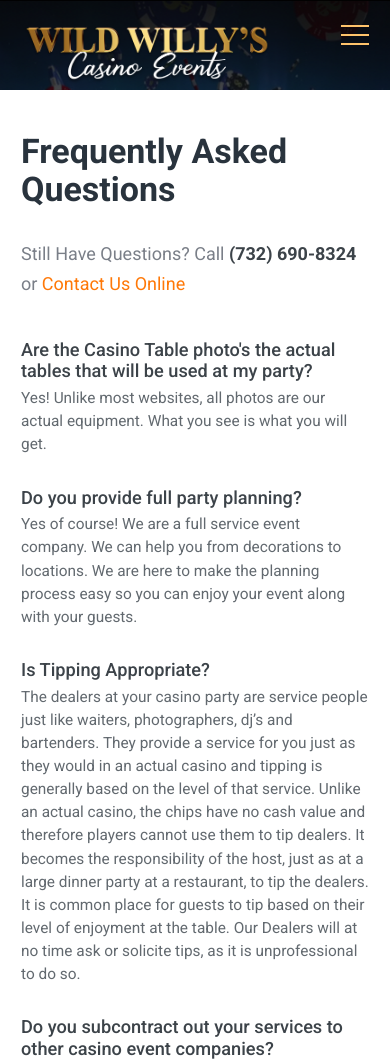
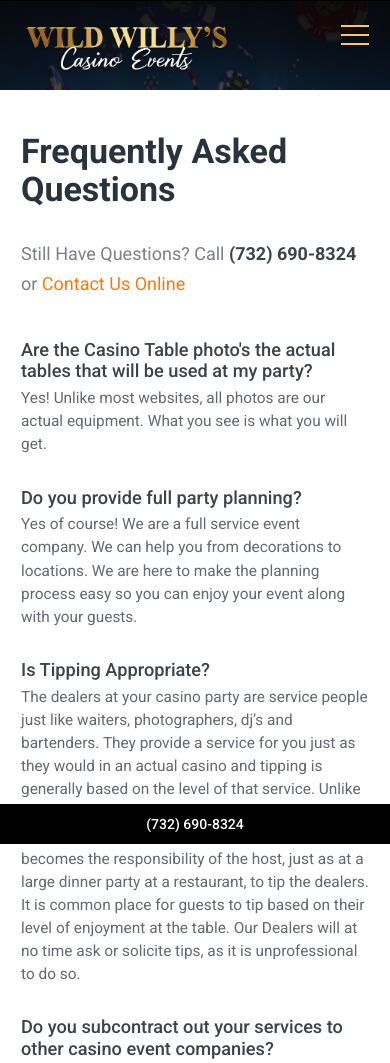
Before and after one commit to evolmk/wildwillys, a PHP site: page /faq.html in a window 390 px wide. Shown: the top 1063 px of the page. Run offline with PHP 8.4, Linux system fonts and the light colour scheme.

Commit message:
footer cta on mobile

```diff
--- a/faq.html
+++ b/faq.html
@@ -12,7 +12,10 @@
     <link rel="mask-icon" href="safari-pinned-tab.svg" color="#5bbad5">
     <meta name="msapplication-TileColor" content="#da532c">
     <meta name="theme-color" content="#ffffff">
-    <script>var useScrollTo = false;</script>
+    <script>
+      var useScrollTo = false;
+      var useGallery = false;
+    </script>
   </head>
   <body class="client">
     <header id="top">
@@ -124,6 +127,7 @@
       </section>
     </main>
     <div id="backtotop"><a href="javascript:"></a></div>
+    <div class="mobile-cta"><span>(732) 690-8324</span></div>
     <footer class="footer layout-footer">
       <div class="container">
         <div class="columns">
--- a/gallery.pug
+++ b/gallery.pug
@@ -13,3 +13,5 @@ block content
             span .
             span .
             span .
+  script.
+    useGallery = true;
--- a/includes/layout.pug
+++ b/includes/layout.pug
@@ -21,10 +21,13 @@ html
     meta(name='theme-color', content='#ffffff')
     script.
       var useScrollTo = false;
+      var useGallery = false;
   body.client
     block content
     #backtotop
       a(href='javascript:')
+    .mobile-cta
+      span (732) 690-8324
     footer.footer.layout-footer
       .container
         .columns
--- a/index.html
+++ b/index.html
@@ -12,7 +12,10 @@
     <link rel="mask-icon" href="safari-pinned-tab.svg" color="#5bbad5">
     <meta name="msapplication-TileColor" content="#da532c">
     <meta name="theme-color" content="#ffffff">
-    <script>var useScrollTo = false;</script>
+    <script>
+      var useScrollTo = false;
+      var useGallery = false;
+    </script>
   </head>
   <body class="client">
     <header id="top">
@@ -346,6 +349,7 @@
       <script>useScrollTo = true;</script>
     </main>
     <div id="backtotop"><a href="javascript:"></a></div>
+    <div class="mobile-cta"><span>(732) 690-8324</span></div>
     <footer class="footer layout-footer">
       <div class="container">
         <div class="columns">
--- a/scss/bulma/base/_generic.scss
+++ b/scss/bulma/base/_generic.scss
@@ -456,6 +456,26 @@ a.summary-block {
   }
 }
 
+.mobile-cta {
+  display: none;
+  height: 40px;
+  line-height: 40px;
+  position: fixed;
+  left: 0;
+  bottom: 0;
+  width: 100%;
+  background-color: #000;
+  color: #fff;
+  text-align: center;
+  z-index: 50;
+  font-weight: 500;
+
+  @include mobile {
+    display: block;
+  }
+}
+
+
 // Section - Contact
 
 .contact {
--- a/scss/bulma/components/_breadcrumb.scss
+++ b/scss/bulma/components/_breadcrumb.scss
@@ -182,4 +182,8 @@ $breadcrumb-item-separator-color: #b5b9bd !default;
       transform: translateY(-50%);
     }
   }
+  @include mobile {
+    bottom: 45px;
+    margin: 0 15px 0 0;
+  }
 }
--- a/scss/bulma/components/_navbar.scss
+++ b/scss/bulma/components/_navbar.scss
@@ -461,7 +461,7 @@ a.navbar-link {
 
   .navbar-brand .navbar-logo {
     img {
-      max-height: 60px;
+      max-height: 50px;
       width: auto;
     }
   }
--- a/site.js
+++ b/site.js
@@ -100,6 +100,8 @@ AOS.init({
 
 
 // Instgram Photos using instafeed
+
+if (useGallery === true) {
   var feed = new Instafeed({
     get: 'user',
     userId: 13275197322, // Ex: 1374300081
@@ -112,6 +114,7 @@ var feed = new Instafeed({
     },
   });
   feed.run();
+}
 
 
 // Hamburger - Navbar
```
Also changed, not shown: gallery.html (+6 -1 lines), dist/app.min.css. Lines whose indentation alone changed are shown as unchanged.
